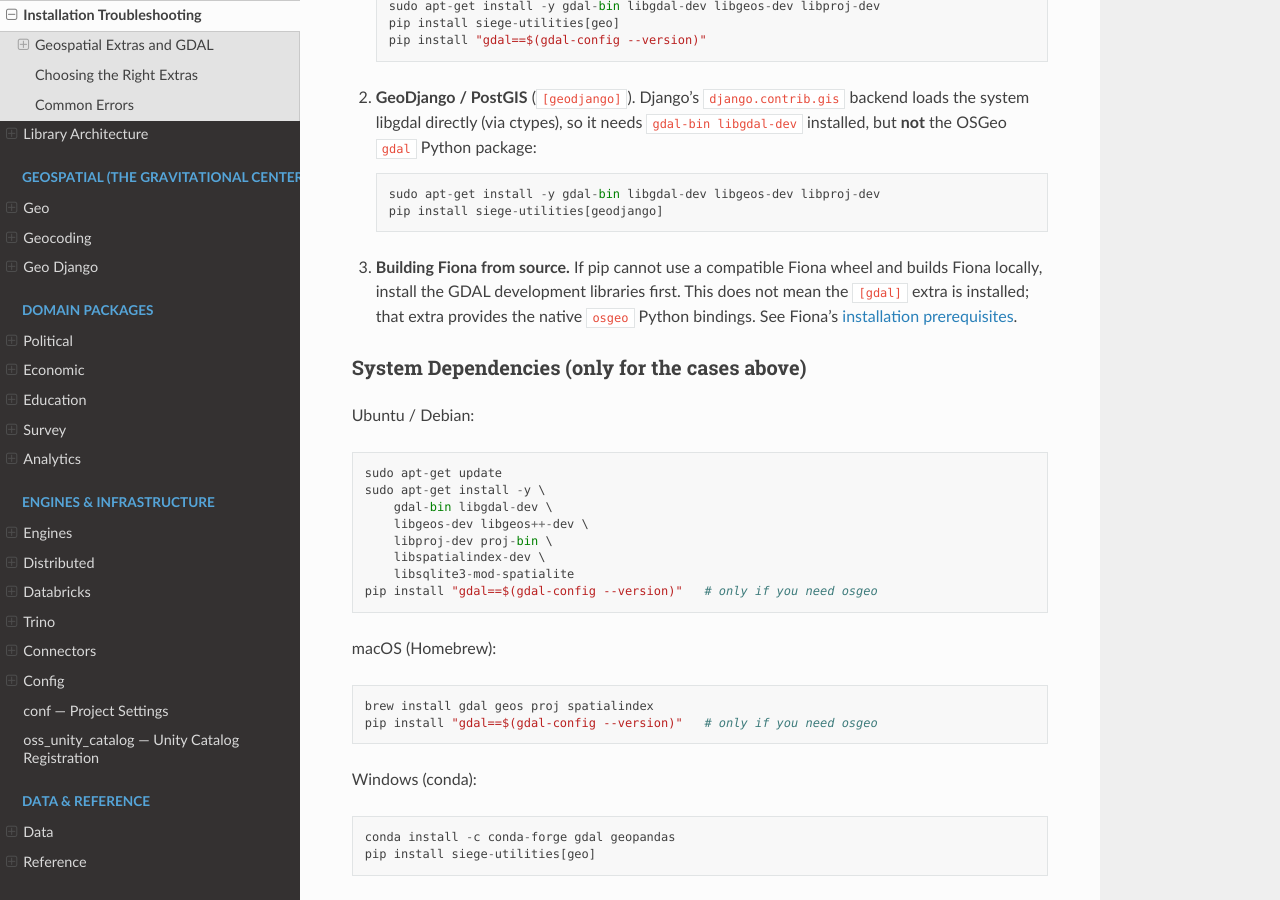
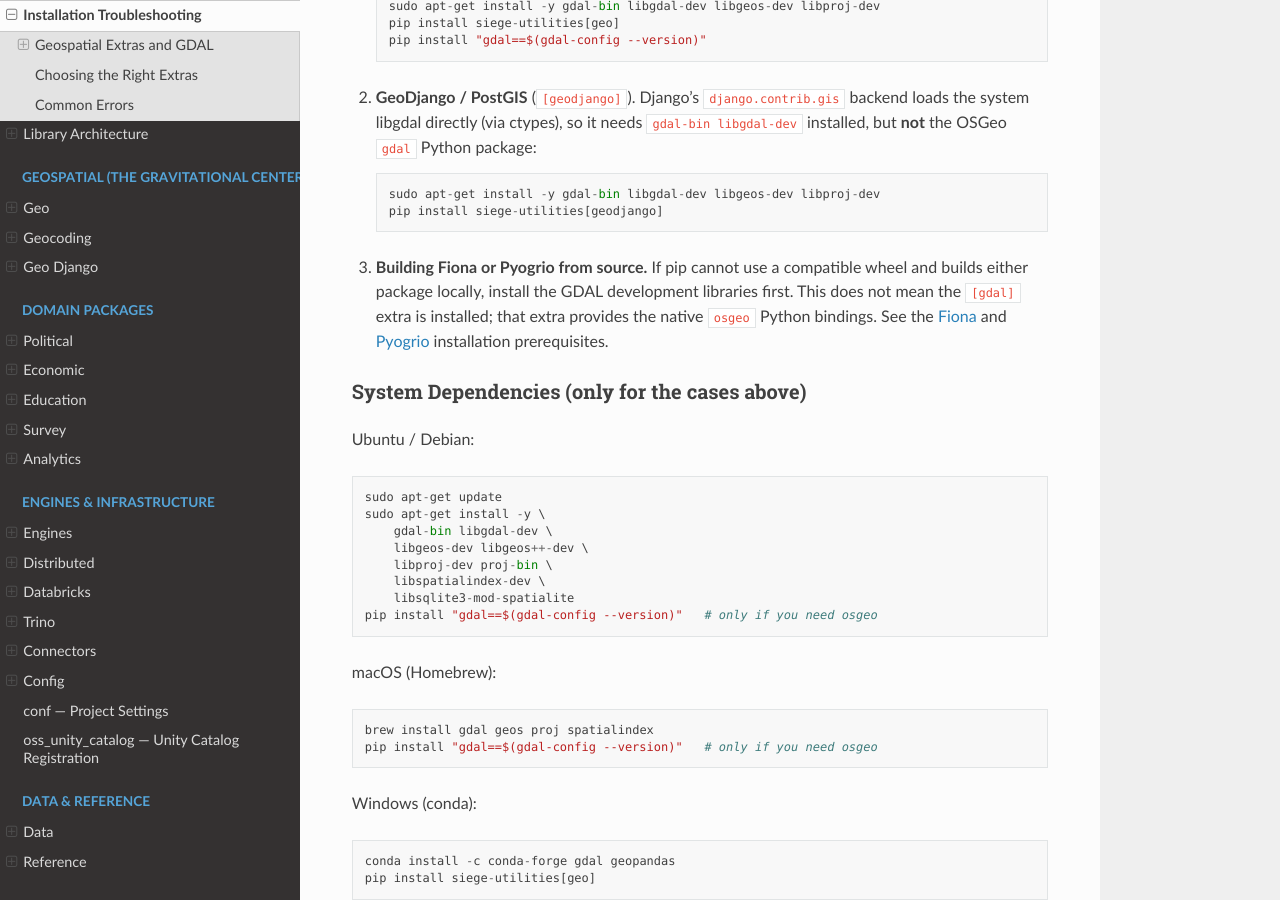
Before and after one commit to siege-analytics/siege_utilities, a Sphinx documentation site: the page built from docs/source/installation_troubleshooting.rst, in a window 1280 px wide and 900 px high, scrolled down 619 px. Built offline with Sphinx 7.4.7 and the Read the Docs theme 3.1.0, drawn with Linux system fonts in a browser that asks for light colours; pages that are not in the unit, such as notebooks, are missing from menus.

Commit message:
docs: include Pyogrio GDAL build requirement

```diff
--- a/docs/source/about.rst
+++ b/docs/source/about.rst
@@ -20,7 +20,7 @@ What it provides
 
 The package is modular: install only the extras your workflow needs. With
 compatible binary wheels, ``[geo]`` can be installed without system GDAL;
-building Fiona from source requires libgdal. Native ``osgeo`` bindings and
+building Fiona or Pyogrio from source requires libgdal. Native ``osgeo`` bindings and
 GeoDjango/PostGIS have separate installation paths. See :doc:`getting_started`
 and the :doc:`installation_troubleshooting` guide.
 
--- a/docs/source/installation_troubleshooting.rst
+++ b/docs/source/installation_troubleshooting.rst
@@ -35,11 +35,13 @@ System GDAL is needed in these cases:
        sudo apt-get install -y gdal-bin libgdal-dev libgeos-dev libproj-dev
        pip install siege-utilities[geodjango]
 
-3. **Building Fiona from source.** If pip cannot use a compatible Fiona wheel
-   and builds Fiona locally, install the GDAL development libraries first.
-   This does not mean the ``[gdal]`` extra is installed; that extra provides
-   the native ``osgeo`` Python bindings. See Fiona's
-   `installation prerequisites <https://fiona.readthedocs.io/en/stable/install.html>`_.
+3. **Building Fiona or Pyogrio from source.** If pip cannot use a compatible
+   wheel and builds either package locally, install the GDAL development
+   libraries first. This does not mean the ``[gdal]`` extra is installed;
+   that extra provides the native ``osgeo`` Python bindings. See the
+   `Fiona <https://fiona.readthedocs.io/en/stable/install.html>`_ and
+   `Pyogrio <https://pyogrio.readthedocs.io/en/latest/install.html>`_
+   installation prerequisites.
 
 System Dependencies (only for the cases above)
 ~~~~~~~~~~~~~~~~~~~~~~~~~~~~~~~~~~~~~~~~~~~~~~~~~~~~
```
Also changed, not shown: README.md (+1 -1 lines), docs/QUICK_START_GUIDE.md (+1 -1 lines).
